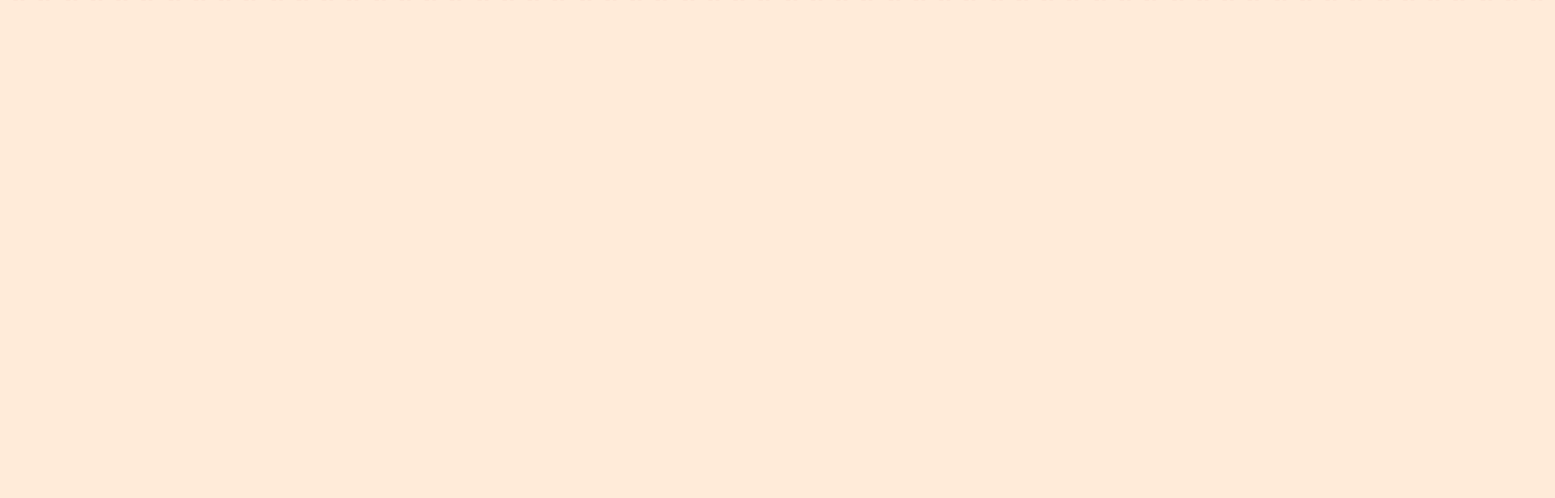
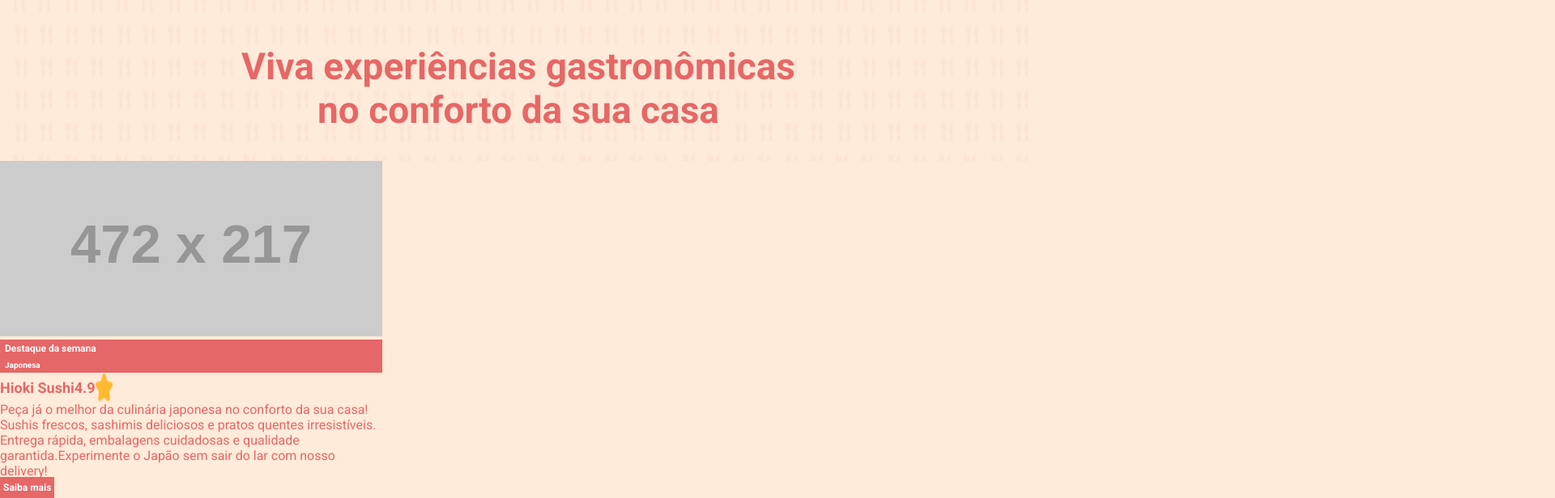
Before and after one commit to andrademachado/Efood, a React (Create React App) app: page / in a window 1280 px wide. Shown: the part 185-801 px from the top of the page at 81% size, 1920 px wide, since content can reach past the window. Built offline with nearby package versions, Linux system fonts and the light colour scheme.

Commit message:
Construção de Rotas com React router Dom, construção do component Product

```diff
--- a/src/App.tsx
+++ b/src/App.tsx
@@ -1,16 +1,29 @@
+import { createBrowserRouter, RouterProvider } from 'react-router-dom'
 
+import Banner from './compnents/Banner';
+import  {  GlobalCss } from './styles';
+import Product from './compnents/Product';
 
-import Header from './compnents/Header';
-
-import { Container, GlobalCss } from './styles';
+const rotas = createBrowserRouter([
+  {
+    path: '/',
+    element:(
+      <>
+        <Banner />
+        <Product />
+      </>
+    )
+  }
+])
 
 function App() {
   return (
     <>
       <GlobalCss />
-        <Header />
-      <Container>
-      </Container>
+
+      <div className='container'>
+      </div>
+      <RouterProvider router={rotas} />
     </>
   )
 }
--- /dev/null
+++ b/src/compnents/Product/index.tsx
@@ -0,0 +1,21 @@
+import Tag from "../Tag"
+import estrela from '../../assets/image/Star-1 (2).png'
+import Button from "../Button"
+import { Card, Title, Titulo } from "./styles"
+
+const Product = () => (
+    <Card>
+        <img src="//placehold.it/472x217" />
+        <Tag size="big">Destaque da semana</Tag>
+        <Tag size="small">Japonesa</Tag>
+        <Title>
+        <Titulo>Hioki Sushi </Titulo>
+        <Titulo>4.9</Titulo>
+        <img src={estrela} alt="Estrela" />
+        </Title>
+        <p>Peça já o melhor da culinária japonesa no conforto da sua casa! Sushis frescos, sashimis deliciosos e pratos quentes irresistíveis. Entrega rápida, embalagens cuidadosas e qualidade garantida.Experimente o Japão sem sair do lar com nosso delivery!</p>
+        <Button type="link" to="/produto" title="Clique aqui para saber mais">Saiba mais</Button>
+    </Card>
+)
+
+export default Product
--- /dev/null
+++ b/src/compnents/Product/styles.ts
@@ -0,0 +1,21 @@
+import styled from "styled-components";
+import { cores } from "../../styles";
+
+export const Card = styled.div`
+    width: 472px;
+    height: 181px;
+    top: 657px;
+    background-color: ${cores.branco};
+    color: ${cores.vermelho};
+`
+
+export const Titulo = styled.h3`
+    font-size: 18px;
+    font-weight: 700;
+    display: block;
+    margin-top: 8px;
+    margin-bottom: 7px;
+`
+export const Title = styled.div`
+    display: flex;
+`
--- a/src/compnents/Tag/index.tsx
+++ b/src/compnents/Tag/index.tsx
@@ -2,7 +2,7 @@
 
 export type Props = {
     size?: 'small' |'big';
-    children: JSX.Element
+    children: string
 }
 
 const Tag = ({ children, size = 'small' }: Props) => (
--- a/src/styles.ts
+++ b/src/styles.ts
@@ -1,4 +1,4 @@
-import styled, { createGlobalStyle } from "styled-components"
+import  { createGlobalStyle } from "styled-components"
 
 //tabela de cores  *(Variaveis pra usar em todo o projeto)
 export const cores = {
@@ -23,10 +23,11 @@
         color: ${cores.branco};
         padding-top: -23px;
     }
+
+    .container{
+        max-width: 1024px;
+        width: 100%;
+        margin: 0 auto;
+    }
+
 `
-
-export const Container = styled.div`
-    max-width: 1024px;
-    width: 100%;
-    margin: 0 auto;
-`
```
Also changed, not shown: src/assets/image/Star-1 (2).png (added).
